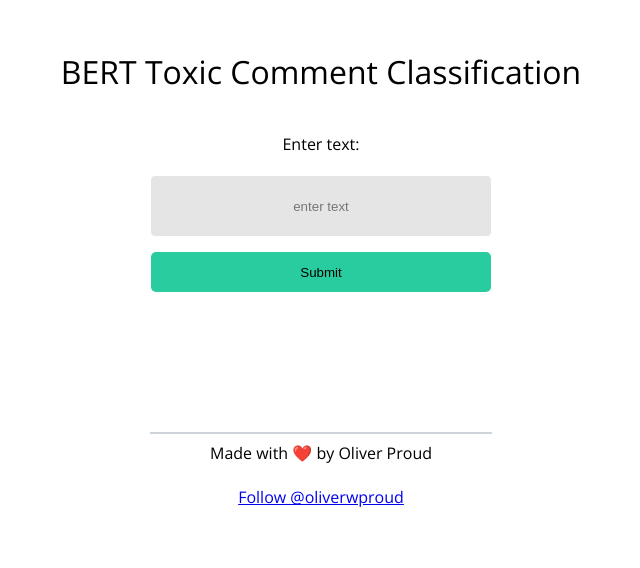
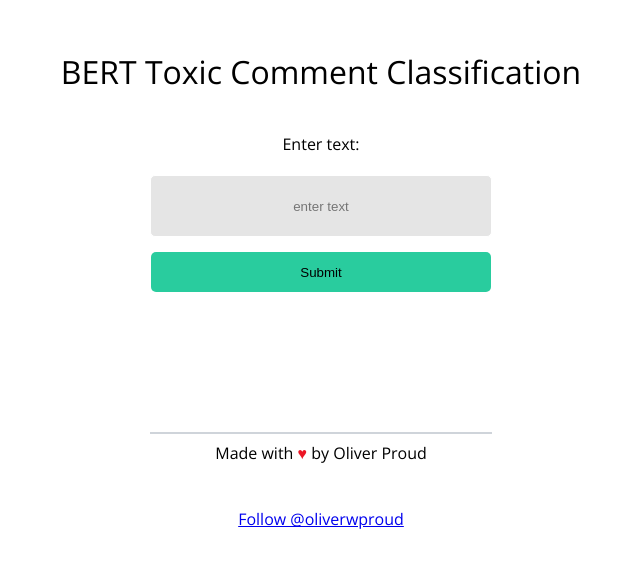
Before and after one commit to AwesomeGitHubRepos/bert-sequence-classification, a Flask app: page / in a window 1280 px wide. Shown: the top 568 px of the page, without its empty margins (319-959 px from the left). Run offline with Flask 2, Linux system fonts and the light colour scheme; some libraries are stand-ins or nearby versions.

Commit message:
update footer

```diff
--- a/static/css/style.css
+++ b/static/css/style.css
@@ -50,3 +50,7 @@
 .inputWrapper{
   text-align: center;
 }
+
+.heart {
+  color:#EC1625;
+}
--- a/templates/index.html
+++ b/templates/index.html
@@ -48,7 +48,8 @@
   </form>
   <hr>
   <footer>
-    <span>Made with ❤️ by Oliver Proud</span>
+
+    <div>Made with <span class="heart">♥</span> by Oliver Proud</div>
 
     <br>
     <br>
```
